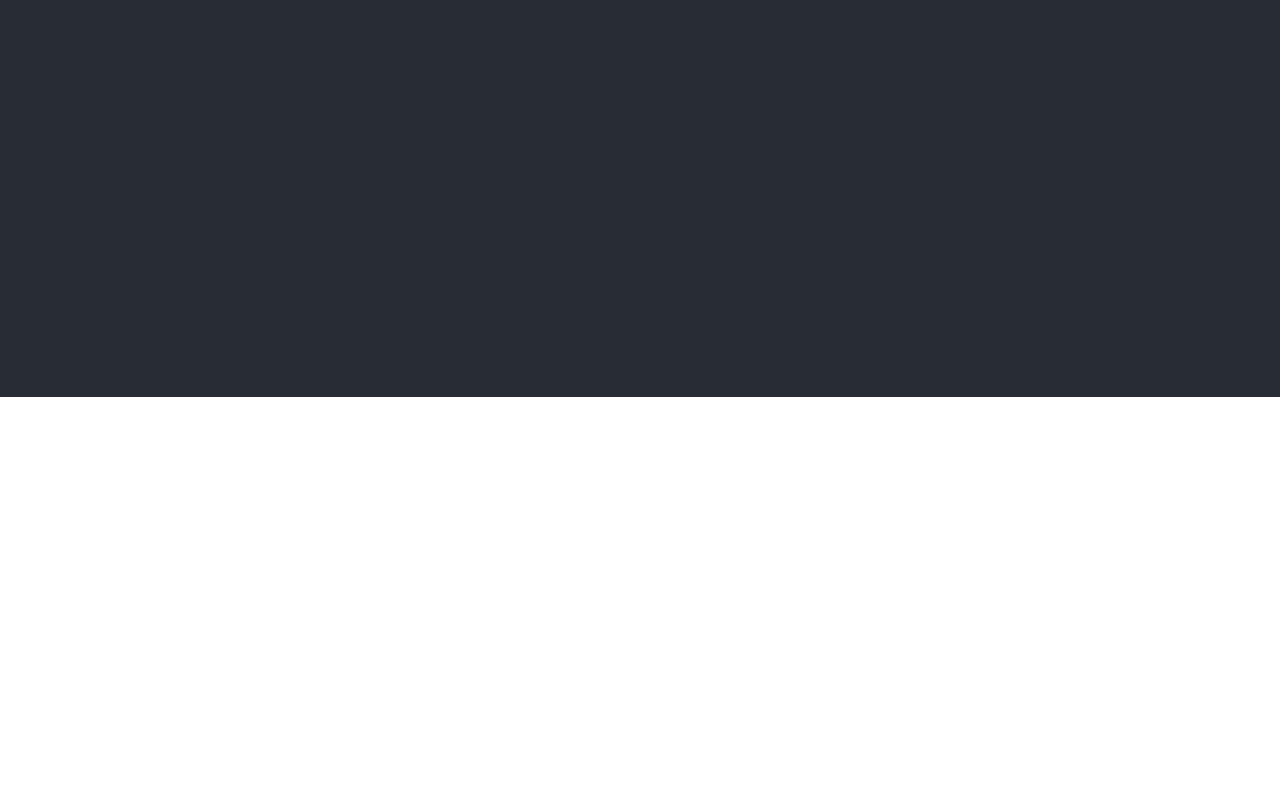
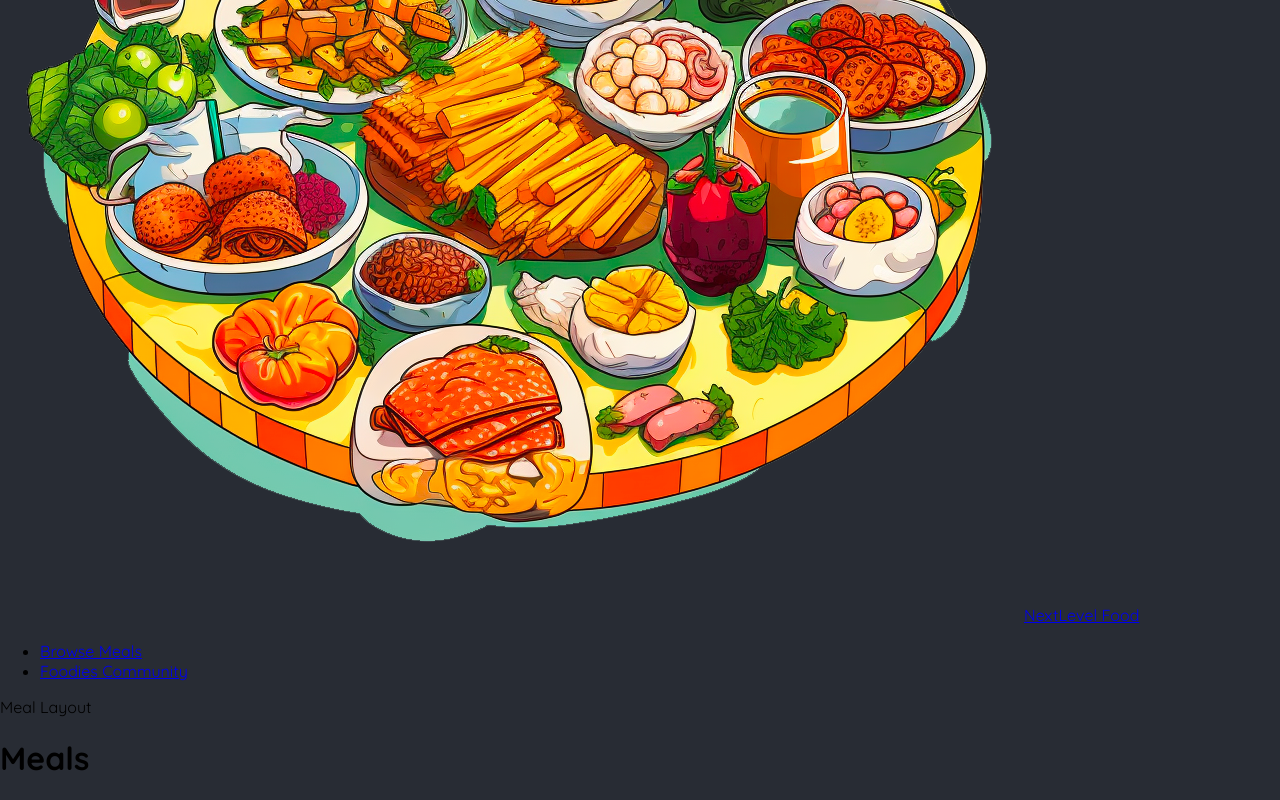
Before and after one commit to tien198/nextjsLearning-foodies-app, a Next.js app: page /meals in a window 1280 px wide. Shown: the part 403-1203 px from the top of the page. Before the commit the page ends 800 px from the top, so only its background shows below. Built offline with nearby package versions, Linux system fonts and the light colour scheme.

Commit message:
add first routes

```diff
--- a/src/app/layout.tsx
+++ b/src/app/layout.tsx
@@ -1,5 +1,6 @@
 import type { PropsWithChildren } from 'react';
 import './globals.css';
+import MainHeader from '@/components/main-header';
 
 export const metadata = {
   title: 'NextLevel Food',
@@ -30,6 +31,7 @@ export default function RootLayout({ children }: PropsWithChildren) {
             ></path>
           </svg>
         </div>
+        <MainHeader />
 
         {children}
       </body>
--- a/src/app/meals/[slug]/page.tsx
+++ b/src/app/meals/[slug]/page.tsx
@@ -7,7 +7,7 @@ export default async function Post({ params }: Props) {
 
     return (
         <div>
-            {slug}
+            <h1>{slug}</h1>
         </div>
     )
 }
--- /dev/null
+++ b/src/app/meals/layout.tsx
@@ -0,0 +1,8 @@
+import type { PropsWithChildren } from "react";
+
+export default function MealLayout({ children }: PropsWithChildren) {
+    return <div>
+        <p>Meal Layout</p>
+        {children}
+    </div>
+}
--- a/src/app/meals/page.tsx
+++ b/src/app/meals/page.tsx
@@ -1,5 +1,7 @@
 export default function Meals() {
     return (
-        <div>Meals</div>
+        <div>
+            <h1>Meals</h1>
+        </div>
     )
 }
--- a/src/app/meals/share/page.tsx
+++ b/src/app/meals/share/page.tsx
@@ -1,5 +1,7 @@
 export default function Share() {
     return (
-        <div>Share</div>
+        <div>
+            <h1>Share</h1>
+        </div>
     )
 }
--- /dev/null
+++ b/src/components/main-header.tsx
@@ -0,0 +1,24 @@
+import Link from "next/link";
+
+import logoImg from '@/assets/logo.png'
+
+export default function MainHeader() {
+    return (
+        <header>
+            <Link href='/'>
+                <img src={logoImg.src} alt="A plate with food on it" />
+                NextLevel Food
+            </Link>
+            <nav>
+                <ul>
+                    <li>
+                        <Link href='/meals'>Browse Meals</Link>
+                    </li>
+                    <li>
+                        <Link href='/community'>Foodies Community</Link>
+                    </li>
+                </ul>
+            </nav>
+        </header>
+    )
+}
```
